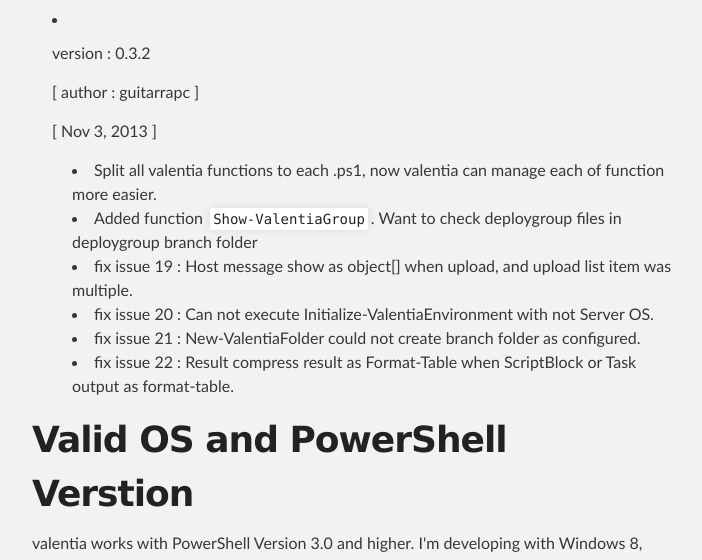
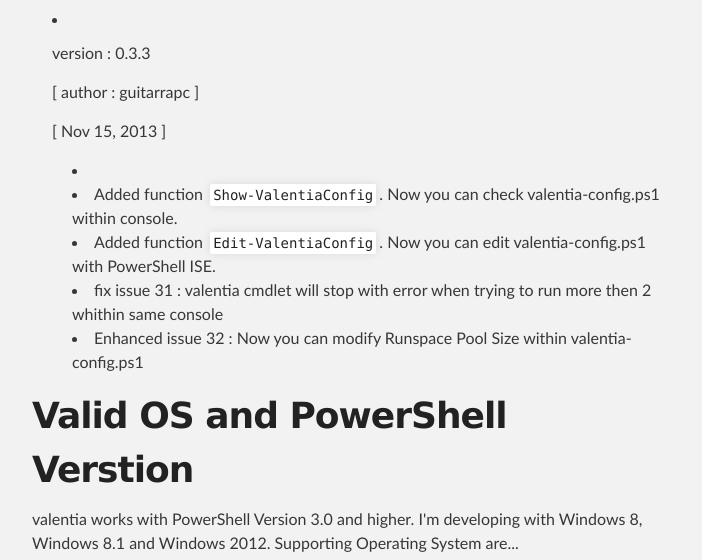
Before and after one commit to guitarrapc/valentia, a plain HTML site: page index.html in a window 1280 px wide. Shown: the part 738-1298 px from the top of the page, without its empty margins (288-990 px from the left). Drawn offline with Linux system fonts and the light colour scheme.

```diff
--- a/index.html
+++ b/index.html
@@ -54,19 +54,18 @@ Especially psake showed cool way of coding and valentia followed in many points.
 
 <ul>
 <li>
-<p>version : 0.3.2</p>
+<p>version : 0.3.3</p>
 
 <p>[ author : guitarrapc ]</p>
 
-<p>[ Nov 3, 2013 ]</p>
+<p>[ Nov 15, 2013 ]</p>
 
 <ul>
-<li>Split all valentia functions to each .ps1, now valentia can manage each of function more easier.</li>
-<li>Added function <code>Show-ValentiaGroup</code>. Want to check deploygroup files in deploygroup branch folder</li>
-<li>fix issue 19 : Host message show as object[] when upload, and upload list item was multiple.</li>
-<li>fix issue 20 : Can not execute Initialize-ValentiaEnvironment with not Server OS.</li>
-<li>fix issue 21 : New-ValentiaFolder could not create branch folder as configured.</li>
-<li>fix issue 22 : Result compress result as Format-Table when ScriptBlock or Task output as format-table.</li>
+<li>
+<li>Added function <code>Show-ValentiaConfig</code>. Now you can check valentia-config.ps1 within console.</li>
+<li>Added function <code>Edit-ValentiaConfig</code>. Now you can edit valentia-config.ps1 with PowerShell ISE.</li>
+<li>fix issue 31 : valentia cmdlet will stop with error when trying to run more then 2 whithin same console</li>
+<li>Enhanced issue 32 : Now you can modify Runspace Pool Size within valentia-config.ps1 </li>
 </ul>
 </li>
 </ul><h1>
```
Also changed, not shown: params.json (+1 -1 lines).
